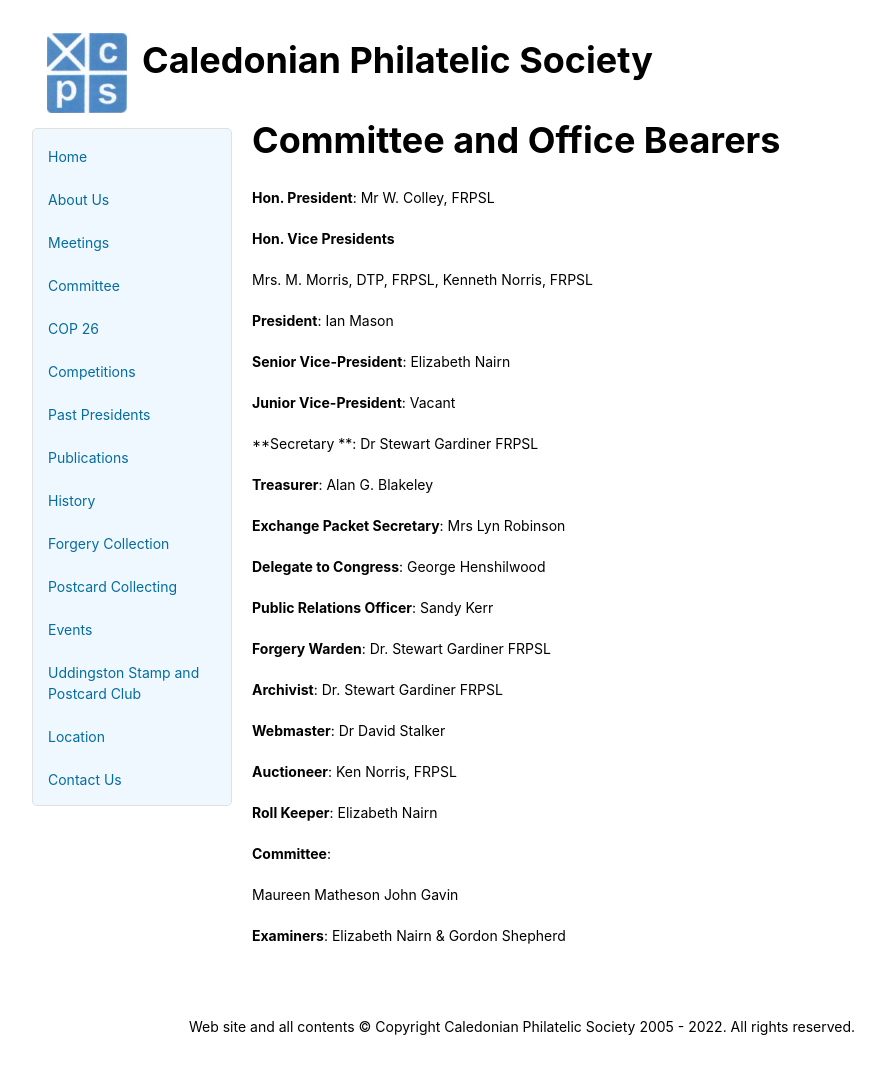
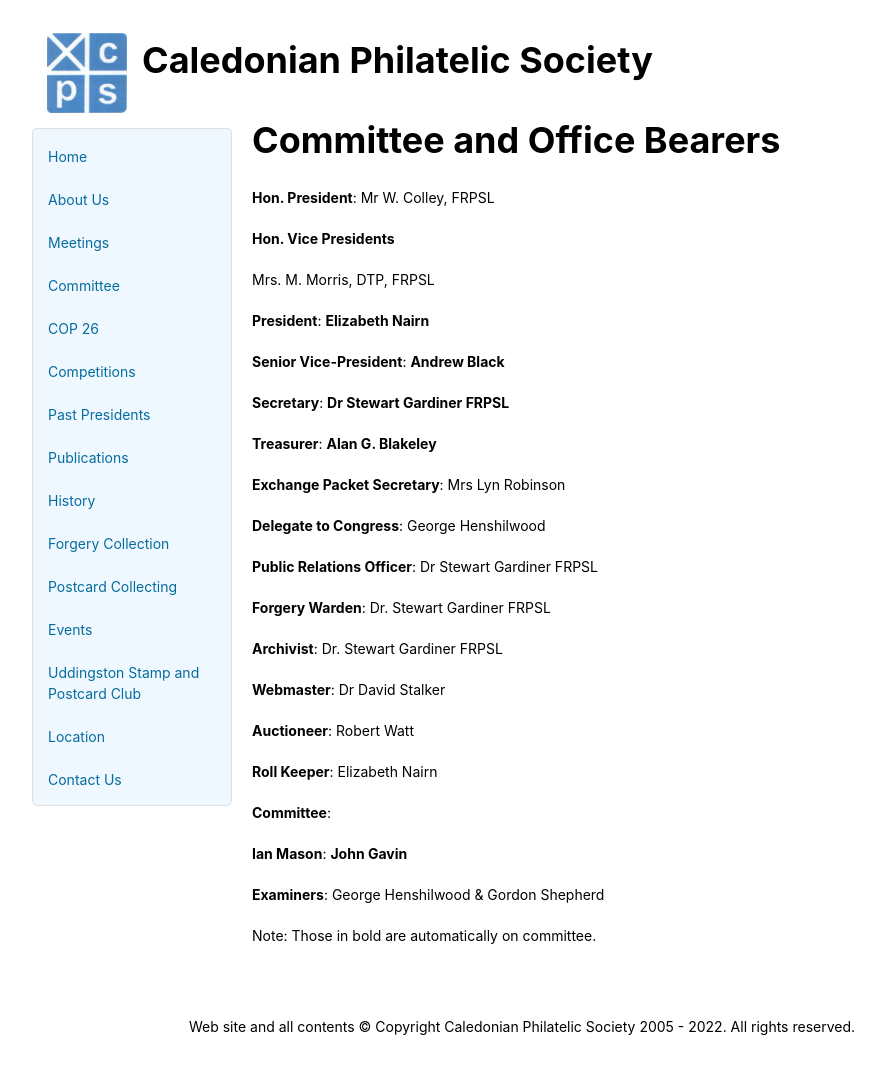
Before and after one commit to astalker/caledonian-stamps, a Jekyll site: the page built from committee.md, in a window 1280 px wide. Shown: the whole page, without its empty margins (118-999 px from the left). Built offline with Jekyll 4.4.1, drawn with Linux system fonts in a browser that asks for light colours; our own code applies the rules of GitHub Pages for plain Markdown files.

Commit message:
Update committee.md

```diff
--- a/committee.md
+++ b/committee.md
@@ -4,23 +4,21 @@
 
 **Hon. Vice Presidents**
 
- Mrs. M. Morris, DTP, FRPSL, Kenneth Norris, FRPSL
+ Mrs. M. Morris, DTP, FRPSL
 
-**President**: Ian Mason
+**President**: **Elizabeth Nairn**
 
-**Senior Vice-President**: Elizabeth Nairn
+**Senior Vice-President**: **Andrew Black**
 
-**Junior Vice-President**: Vacant
+**Secretary**: **Dr Stewart Gardiner FRPSL**
 
-**Secretary **: Dr Stewart Gardiner FRPSL
-
-**Treasurer**: Alan G. Blakeley
+**Treasurer**: **Alan G. Blakeley**
 
 **Exchange Packet Secretary**: Mrs Lyn Robinson
 
 **Delegate to Congress**: George Henshilwood
 
-**Public Relations Officer**: Sandy Kerr
+**Public Relations Officer**: Dr Stewart Gardiner FRPSL
 
 **Forgery Warden**: Dr. Stewart Gardiner FRPSL
 
@@ -28,12 +26,14 @@
 
 **Webmaster**: Dr David Stalker
 
-**Auctioneer**: Ken Norris, FRPSL
+**Auctioneer**: Robert Watt
 
 **Roll Keeper**: Elizabeth Nairn
 
 **Committee**:
 
-Maureen Matheson John Gavin
+**Ian Mason**: **John Gavin**
 
-**Examiners**: Elizabeth Nairn & Gordon Shepherd
+**Examiners**: George Henshilwood & Gordon Shepherd
+
+Note: Those in bold are automatically on committee.
```
